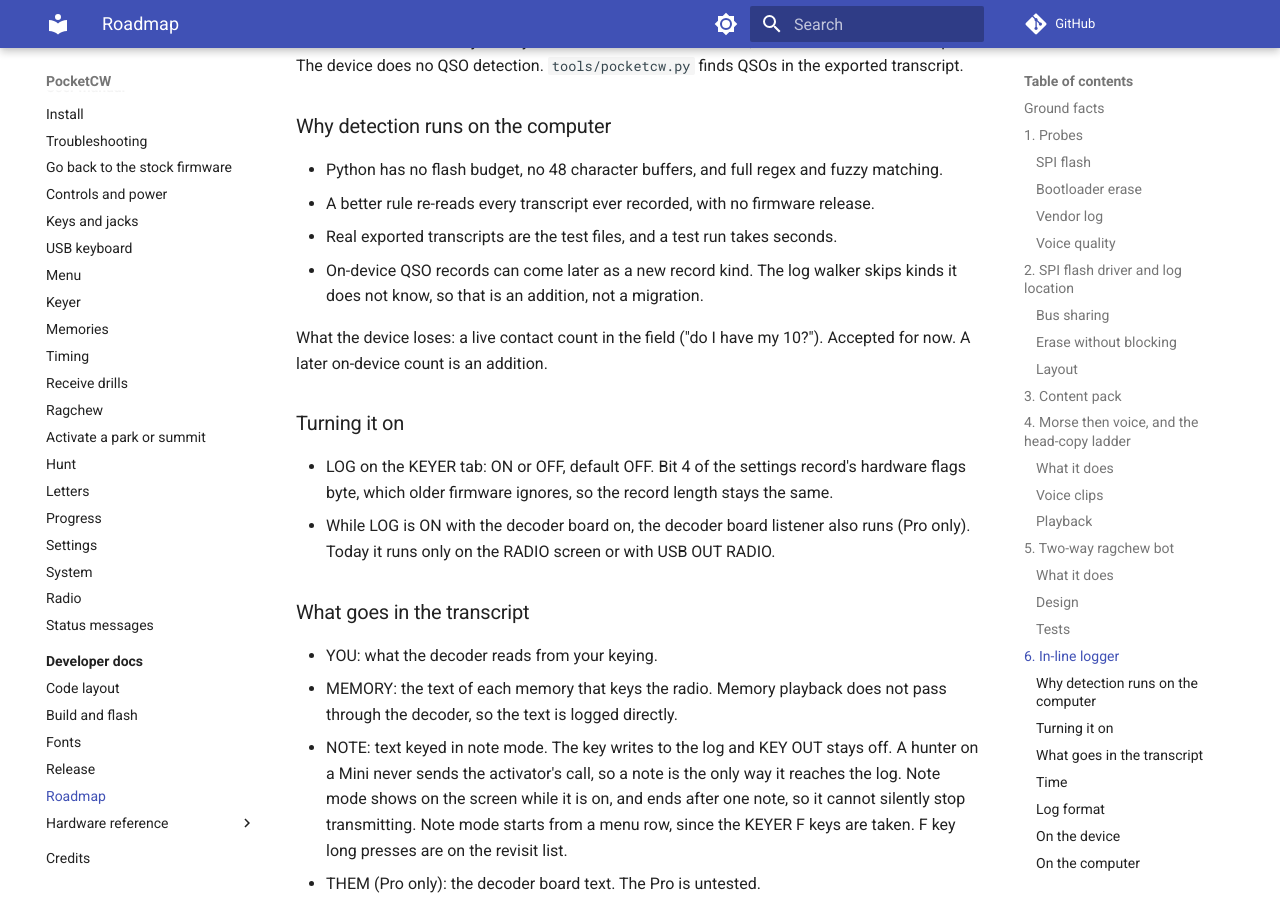
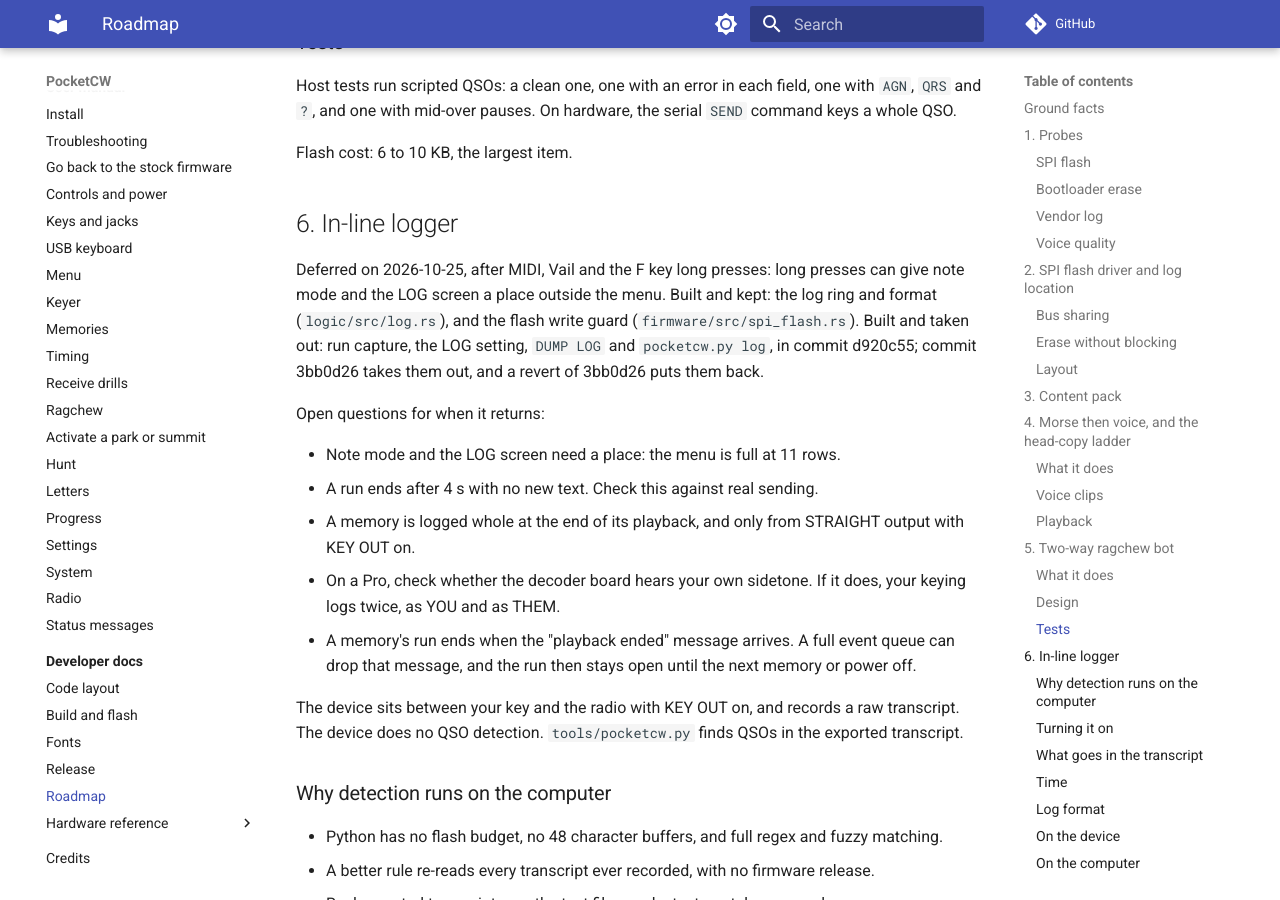
Before and after one commit to kvmet/k5mme_pocketcw, an MkDocs documentation site: the page built from docs/dev/roadmap.md, in a window 1280 px wide and 900 px high, scrolled down 6920 px. Built offline with MkDocs 1.6.1 and Material for MkDocs 9.7.7, drawn with Linux system fonts in a browser that asks for light colours; comment, search, counter and statistics services are not loaded; some of the changed text lies outside the part shown.

Commit message:
docs(roadmap): defer the logger, plan HEAD extras

```diff
--- a/docs/dev/roadmap.md
+++ b/docs/dev/roadmap.md
@@ -7,7 +7,7 @@ The planned work after USB: the SPI flash, copy training, two-way QSOs, and an i
 3. Content pack
 4. Morse then voice, and the head-copy ladder
 5. Two-way ragchew bot: deferred
-6. In-line logger: raw transcripts on the device, QSO detection on the computer
+6. In-line logger: deferred until after MIDI, Vail and F key long presses
 7. Stats export: built
 8. Later: send drill, keyer extras, games
 9. Revisit at the end: F key long presses, when the serial port is up
@@ -101,7 +101,7 @@ Flash cost: about 3 KB.
 - Header: magic, format version, a table of sections (kind, offset, length, CRC32).
 - Sections are added as the features that use them arrive: word lists by frequency first, for the head-copy ladder.
 
-The device parses the header in `logic`, with host tests on packs the tool builds. Features that need a missing section show `CONTENT PACK MISSING: REINSTALL`; the rest of the firmware works.
+The device parses the header in `logic`, with host tests on packs the tool builds. Features that need a missing section show `CONTENT PACK MISSING: INSTALL IT`; the rest of the firmware works.
 
 The core bots must work without a pack. Their tables stay in MCU flash unless the flash budget forces a move; then a small fallback table stays.
 
@@ -113,6 +113,8 @@ Flash cost: about 1 KB.
 
 - NINJA drill: the device sends a word in Morse, waits, then speaks it. No keying needed. Key the word before the voice, and it is scored like the other drills. Built as a fourth receive drill, with single words from the content pack; phrases are not built.
 - Head-copy ladder: words get longer as you copy them, then two words, then short sentences. You key back at the end. Built as a fifth receive drill, HEAD, with QSO exchange lines as the sentences.
+- Planned for HEAD: save the rung across power off, as an appended field of the progress record.
+- Maybe for HEAD: the voice says the item after your copy, as in NINJA. The pack would first need clips for every word of the QSO lines (names, cities, rigs, weather), which is a pack change.
 
 ### Voice clips
 
@@ -126,7 +128,8 @@ Flash cost: about 1 KB.
 
 - `tools/release.sh` appends the content pack's credits, `tools/pack-notice.txt`, to `THIRD-PARTY.txt`.
 - Format: 4-bit IMA ADPCM at 8789 Hz (17578 / 2), about 4.4 KB a second. Playback draws two output samples per input on straight lines (`logic/src/adpcm.rs`), so no fractional resampler is needed. The pack header gives the rate, so a pack at another rate needs no firmware change.
-- Size: a pack file is 8,372,224 bytes or less, about 1900 s of speech. `tools/pack.py` leaves out the least common words until the pack fits. A 5.97 MB pack installed and played to its last clip.
+- Size: a pack file is 8,372,224 bytes or less, about 1900 s of speech. `tools/pack.py` leaves out the least common words until the pack fits. An 8.37 MB pack installed and played its first and last clips.
+- Planned: a computer tool that plays every clip of a built pack, so a listener can mark the bad ones without the device. The marks feed `tools/words/blocklist.txt` or a new spelling for the voice.
 
 ### Playback
 
@@ -160,6 +163,16 @@ Host tests run scripted QSOs: a clean one, one with an error in each field, one
 Flash cost: 6 to 10 KB, the largest item.
 
 ## 6. In-line logger
+
+Deferred on 2026-10-25, after MIDI, Vail and the F key long presses: long presses can give note mode and the LOG screen a place outside the menu. Built and kept: the log ring and format (`logic/src/log.rs`), and the flash write guard (`firmware/src/spi_flash.rs`). Built and taken out: run capture, the LOG setting, `DUMP LOG` and `pocketcw.py log`, in commit d920c55; commit 3bb0d26 takes them out, and a revert of 3bb0d26 puts them back.
+
+Open questions for when it returns:
+
+- Note mode and the LOG screen need a place: the menu is full at 11 rows.
+- A run ends after 4 s with no new text. Check this against real sending.
+- A memory is logged whole at the end of its playback, and only from STRAIGHT output with KEY OUT on.
+- On a Pro, check whether the decoder board hears your own sidetone. If it does, your keying logs twice, as YOU and as THEM.
+- A memory's run ends when the "playback ended" message arrives. A full event queue can drop that message, and the run then stays open until the next memory or power off.
 
 The device sits between your key and the radio with KEY OUT on, and records a raw transcript. The device does no QSO detection. `tools/pocketcw.py` finds QSOs in the exported transcript.
 
@@ -270,11 +283,11 @@ Flash cost: about 1 KB.
 | Content pack parser | 1 KB |
 | Voice and head copy | 4 KB |
 | Two-way ragchew (deferred) | 6 to 10 KB |
-| Logger, LOG screen, `DUMP LOG` | 4 to 5 KB |
+| Logger, LOG screen, `DUMP LOG` (deferred) | 4 to 5 KB; capture and `DUMP LOG` measured 5.6 KB |
 | Stats export | 1 KB |
-| Total, without the deferred ragchew | 13 to 14 KB |
+| Total, without the deferred items | 9 KB |
 
-The plan needs 13 to 14 KB of 46.1 KiB free at `"z"`, before Vail and MIDI. More ways to get flash back:
+The plan needs 9 KB of 46.1 KiB free at `"z"`, before Vail and MIDI. More ways to get flash back:
 
 - Float formatting: about 10 KB of `core::fmt` float code (grisu, dragon, `float_to_decimal_common_exact`), from `{:.1}` in `ui/tape.rs:156` and `ui/home.rs:234` and at least one shortest-form float print. Fixed-point integer formatting removes it.
 - Move fixed text tables (ragchew names, cities, rigs; bot phrases) into the content pack, with a small fallback in MCU flash so the bots still work without a pack.
```
Also changed, not shown: other parts of docs/dev/roadmap.md (+1 -1 lines).
